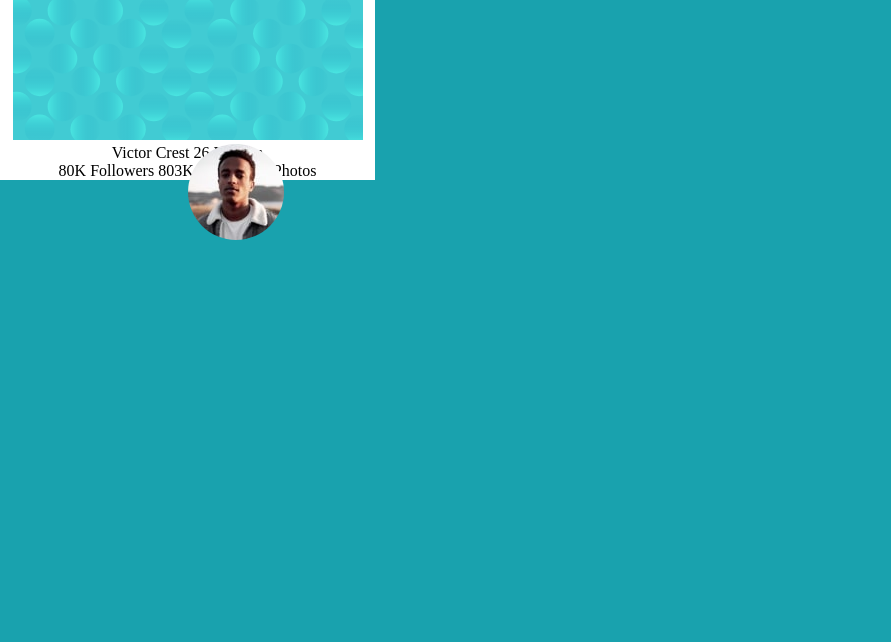
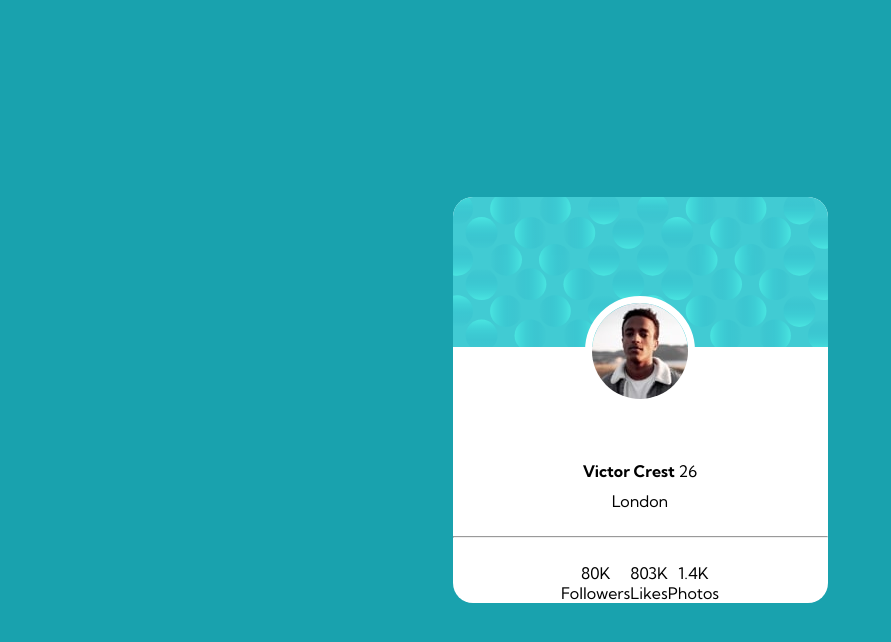
Before and after one commit to shuamamine/profile-card-component, a plain HTML site: page index.html in a window 1280 px wide. Shown: the whole page, without its empty margins (0-891 px from the left). Drawn offline with Linux system fonts and the light colour scheme.

Commit message:
added typography and almost done with textbox class

```diff
--- a/index.html
+++ b/index.html
@@ -14,6 +14,7 @@
 
     <title>Frontend Mentor | Profile card component</title>
     <link rel="stylesheet" href="style.css" />
+    <link href="https://fonts.googleapis.com/css2?family=Kumbh+Sans:wght@100..900&display=swap" rel="stylesheet">
     <!-- Feel free to remove these styles or customise in your own stylesheet 👍 -->
     <!-- <style>
     .attribution { font-size: 11px; text-align: center; }
@@ -25,11 +26,19 @@
       <div class="crdimg">
         <img src="./images/bg-pattern-card.svg" alt="" />
       </div>
-      <div class="img">
-        <img src="./images/image-victor.jpg" alt="" />
+      <img src="./images/image-victor.jpg" alt="" id="a" />
+      <div class="textbox">
+      <div class="profile">
+        <span> <b>Victor Crest</b> 26</span>
+        <p>London</p>
       </div>
-      <div class="profile">Victor Crest 26 London</div>
-      <div class="stats">80K Followers 803K Likes 1.4K Photos</div>
+      <hr style="width: 100%;">
+      <div class="stats">
+        <div class="a"> 80K <p>Followers </p></div>
+        <div class="b"> 803K <p>Likes</p></div>
+        <div class="c">1.4K <p>Photos</p></div>
+      </div>
+    </div>
     </div>
     <!-- <div class="attribution">
     Challenge by <a href="https://www.frontendmentor.io?ref=challenge" target="_blank">Frontend Mentor</a>.
--- a/style.css
+++ b/style.css
@@ -1,11 +1,17 @@
-* {
+@import url('https://fonts.googleapis.com/css2?family=Kumbh+Sans:wght@100..900&display=swap');
+*{
   padding: 0;
   margin: 0;
   box-sizing: border-box;
 }
 body {
   background-color: hsl(185, 75%, 39%);
+  width: 100%;
   height: 100vh;
+  display: flex;
+  justify-content: center;
+  align-items: center;
+  font-family: "Kumbh Sans",sans-serif;
 }
 .container {
   width: 100%;
@@ -16,11 +22,43 @@ body {
   align-items: center;
   flex-direction: column;
   position: relative;
+  border-radius: 20px;
+}
+.crdimg{
+    width: 100%;
 }
 .crdimg img {
   width: 100%;
+  border-radius: 20px 20px 0 0;
 }
-.img img {
-  position: absolute;
-  border-radius: 50%;
+#a{
+    border-radius: 50%;
+    transform: translateY(-50%);
+    border: 7px white solid;
 }
+.textbox{
+    display: flex;
+    justify-content: center;
+    align-items: center;
+    flex-direction: column;
+    width: 100%;
+gap: 25px;
+}
+.profile{
+    display: flex;
+    justify-content: center;
+    align-items: center;
+    flex-direction: column;
+    gap: 10px;
+}
+.stats{
+    display: flex;
+    justify-content: space-between;
+    align-items: center;
+    flex-direction: row;
+}
+.a, .b, .c{
+    display: flex;
+    flex-direction: column;
+    text-align: center;
+}
```
